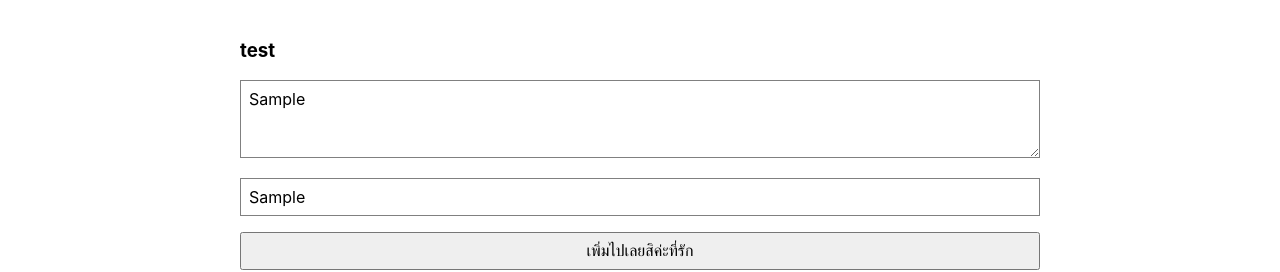
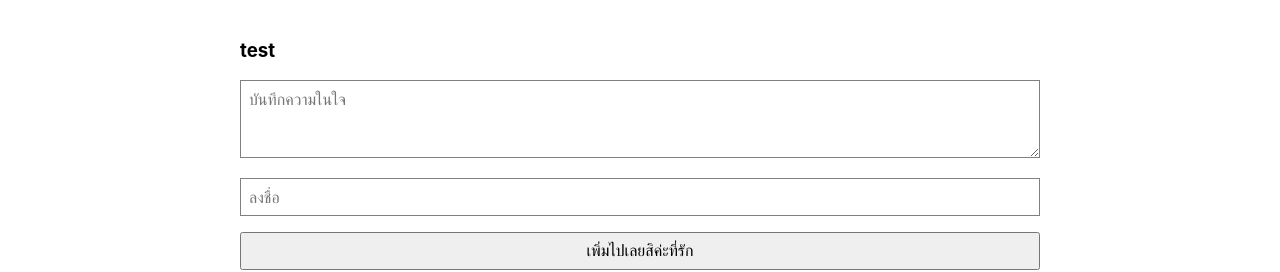
Before and after one commit to BoyThawatchai/note, a React (Create React App) app: page / in a window 1280 px wide. Both pictures are taken after typing "Sample", "Sample" into the empty fields and a click on the button "เพิ่มไปเลยสิค่ะที่รัก". Shown: the top 272 px of the page. Built offline with nearby package versions, Linux system fonts and the light colour scheme.

Commit message:
Clear input

```diff
--- a/src/App.js
+++ b/src/App.js
@@ -1,13 +1,15 @@
 import React, {useState} from 'react';
 import './App.css';
+
+const startNote = {
+  content: "",
+  author: ""
+}
 
 function App() {
 
   //State
-  const [note, setNote] = useState({
-    content: "",
-    author: ""
-  });
+  const [note, setNote] = useState(startNote);
 
   const [allNotes, setAllNotes] = useState([])
 
@@ -25,15 +27,19 @@ function App() {
     event.preventDefault()
 
     setAllNotes((prevAllNotes) => {
+      const newNote = {...note}
+      newNote.id = Date.now().toString();
       return [...prevAllNotes, note]
     })
+
+    setNote(startNote)
 
   }
 
   //Elements
-  const noteElements = allNotes.map((theNote, index) => {
+  const noteElements = allNotes.map((theNote) => {
     return (
-      <div className='app-note' key={index}>
+      <div className='app-note' key={theNote.id}>
       <p>{theNote.content}</p>
       <h5>{theNote.author}</h5>
     </div>
```
